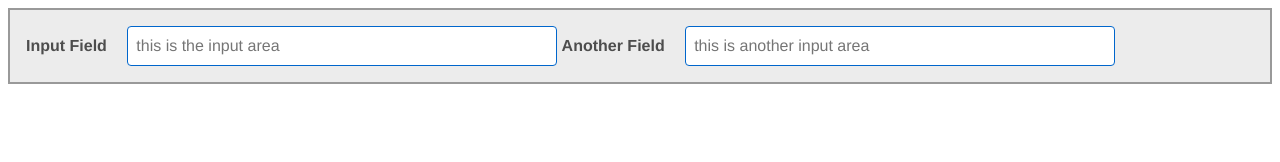
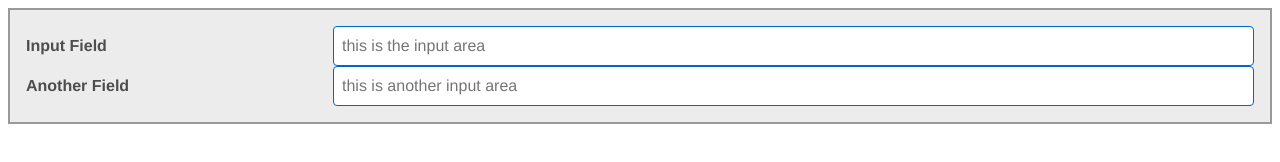
Before and after one commit to audreycode6/ls_front_end_work, a plain HTML site: page ls202/lesson_5/form_layouts.html in a window 1280 px wide. Drawn offline with Linux system fonts and the light colour scheme.

Commit message:
ensures that each pair (input/label) remains together: use a description list to mark up our forms + styling

```diff
--- a/ls202/lesson_5/form_layouts.css
+++ b/ls202/lesson_5/form_layouts.css
@@ -60,5 +60,26 @@
 
 .side-by-side input[type="text"] {
     vertical-align: middle;
-    width: 35%;
+    width: 100%;
 }
+
+.side-by-side dl {
+    font-size: 0;
+}
+
+.side-by-side dt,
+.side-by-side dd {
+    box-sizing: border-box;
+    display: inline-block;
+    font-size: 1rem;
+    vertical-align: middle;
+}
+
+.side-by-side dt {
+    padding-right: 1rem;
+    width: 25%;
+}
+
+.side-by-side dd {
+    width: 75%;
+}
--- a/ls202/lesson_5/form_layouts.html
+++ b/ls202/lesson_5/form_layouts.html
@@ -9,13 +9,17 @@
 <body>
     <form action="#" class="styled-form side-by-side">
         <fieldset>
-            <label for="text_field">Input Field</label>
-            <input type="text" name="text_field" id="text_field"
+            <dl>
+                <dt><label for="text_field">Input Field</label></dt>
+                <dd><input type="text" name="text_field" id="text_field"
                     placeholder="this is the input area">
+                </dd>
 
-            <label for="another_field">Another Field</label>
-            <input type="text" name="another_field" id="another_field"
-            placeholder="this is another input area">
+                <dt><label for="another_field">Another Field</label></dt>
+                <dd><input type="text" name="another_field" id="another_field"
+                    placeholder="this is another input area">
+                </dd>
+            </dl>
         </fieldset>
     </form>
 
```
